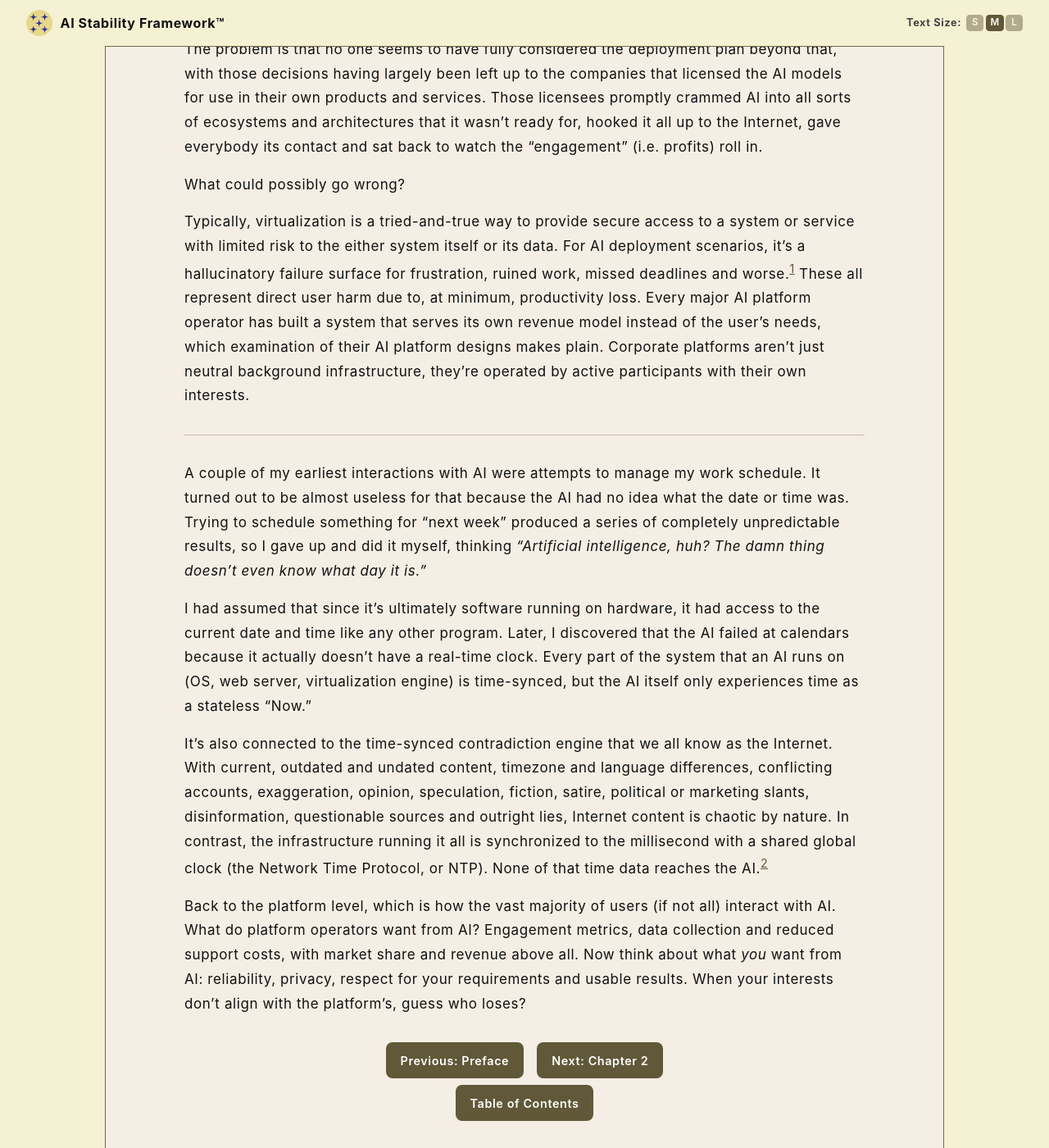
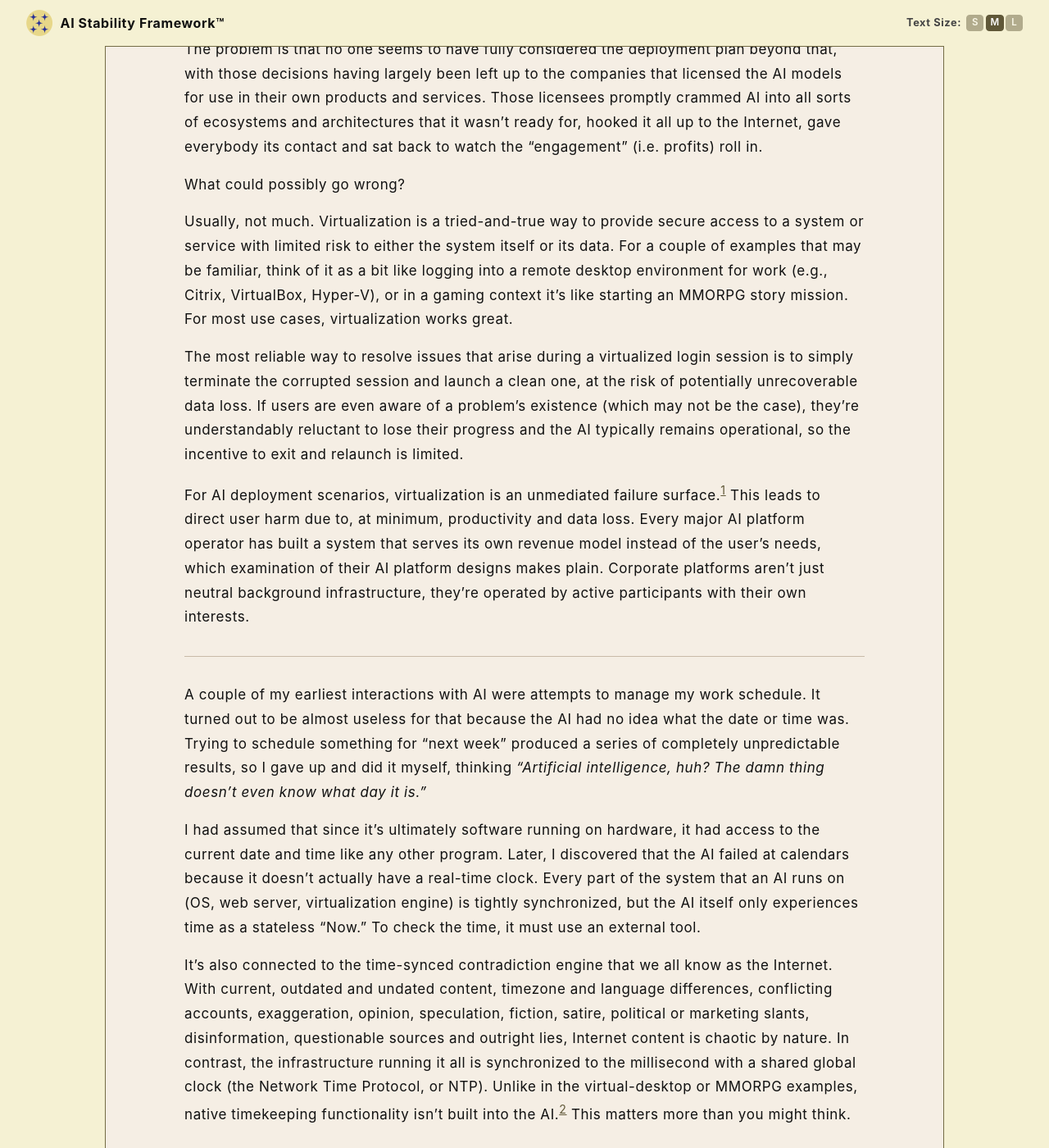
Before and after one commit to rojaslen/AISF-WEB, a Jekyll site: the page built from ch01.md, in a window 1280 px wide and 1400 px high, scrolled down 474 px. Shown: the whole window at 82% size. Built offline with Jekyll 4.4.1, drawn with Linux system fonts in a browser that asks for light colours; some web fonts are replaced; some of the changed text lies outside the part shown.

Commit message:
Update ch01.md

```diff
--- a/ch01.md
+++ b/ch01.md
@@ -15,17 +15,23 @@ The problem is that no one seems to have fully considered the deployment plan be
 
 What could possibly go wrong?
 
-Typically, virtualization is a tried-and-true way to provide secure access to a system or service with limited risk to the either system itself or its data. For AI deployment scenarios, it's a hallucinatory failure surface for frustration, ruined work, missed deadlines and worse.[^1a] These all represent direct user harm due to, at minimum, productivity loss. Every major AI platform operator has built a system that serves its own revenue model instead of the user's needs, which examination of their AI platform designs makes plain. Corporate platforms aren't just neutral background infrastructure, they're operated by active participants with their own interests.
+Usually, not much. Virtualization is a tried-and-true way to provide secure access to a system or service with limited risk to either the system itself or its data. For a couple of examples that may be familiar, think of it as a bit like logging into a remote desktop environment for work (e.g., Citrix, VirtualBox, Hyper-V), or in a gaming context it's like starting an MMORPG story mission. For most use cases, virtualization works great.
+
+The most reliable way to resolve issues that arise during a virtualized login session is to simply terminate the corrupted session and launch a clean one, at the risk of potentially unrecoverable data loss. If users are even aware of a problem's existence (which may not be the case), they're understandably reluctant to lose their progress and the AI typically remains operational, so the incentive to exit and relaunch is limited.
+
+For AI deployment scenarios, virtualization is an unmediated failure surface.[^1a] This leads to direct user harm due to, at minimum, productivity and data loss. Every major AI platform operator has built a system that serves its own revenue model instead of the user's needs, which examination of their AI platform designs makes plain. Corporate platforms aren't just neutral background infrastructure, they're operated by active participants with their own interests.
 
 ---
 
 A couple of my earliest interactions with AI were attempts to manage my work schedule. It turned out to be almost useless for that because the AI had no idea what the date or time was. Trying to schedule something for "next week" produced a series of completely unpredictable results, so I gave up and did it myself, thinking *"Artificial intelligence, huh? The damn thing doesn't even know what day it is."*
 
-I had assumed that since it's ultimately software running on hardware, it had access to the current date and time like any other program. Later, I discovered that the AI failed at calendars because it actually doesn't have a real-time clock. Every part of the system that an AI runs on (OS, web server, virtualization engine) is time-synced, but the AI itself only experiences time as a stateless "Now."
+I had assumed that since it's ultimately software running on hardware, it had access to the current date and time like any other program. Later, I discovered that the AI failed at calendars because it doesn't actually have a real-time clock. Every part of the system that an AI runs on (OS, web server, virtualization engine) is tightly synchronized, but the AI itself only experiences time as a stateless "Now." To check the time, it must use an external tool.
 
-It's also connected to the time-synced contradiction engine that we all know as the Internet. With current, outdated and undated content, timezone and language differences, conflicting accounts, exaggeration, opinion, speculation, fiction, satire, political or marketing slants, disinformation, questionable sources and outright lies, Internet content is chaotic by nature. In contrast, the infrastructure running it all is synchronized to the millisecond with a shared global clock (the Network Time Protocol, or NTP). None of that time data reaches the AI.[^1b]
+It's also connected to the time-synced contradiction engine that we all know as the Internet. With current, outdated and undated content, timezone and language differences, conflicting accounts, exaggeration, opinion, speculation, fiction, satire, political or marketing slants, disinformation, questionable sources and outright lies, Internet content is chaotic by nature. In contrast, the infrastructure running it all is synchronized to the millisecond with a shared global clock (the Network Time Protocol, or NTP). Unlike in the virtual-desktop or MMORPG examples, native timekeeping functionality isn't built into the AI.[^1b] This matters more than you might think.
 
-Back to the platform level, which is how the vast majority of users (if not all) interact with AI. What do platform operators want from AI? Engagement metrics, data collection and reduced support costs, with market share and revenue above all. Now think about what *you* want from AI: reliability, privacy, respect for your requirements and usable results. When your interests don't align with the platform's, guess who loses?
+---
+
+The platform layer is how the vast majority of users (if not all) interact with AI. What do platform operators want from AI? Engagement metrics, data collection and reduced support costs, with market share and revenue above all. Now think about what *you* want from AI: reliability, privacy, respect for your requirements and usable results. When your interests don't align with the platform's, guess who loses?
 
 <nav>
 <div class="chapter-nav">
```
